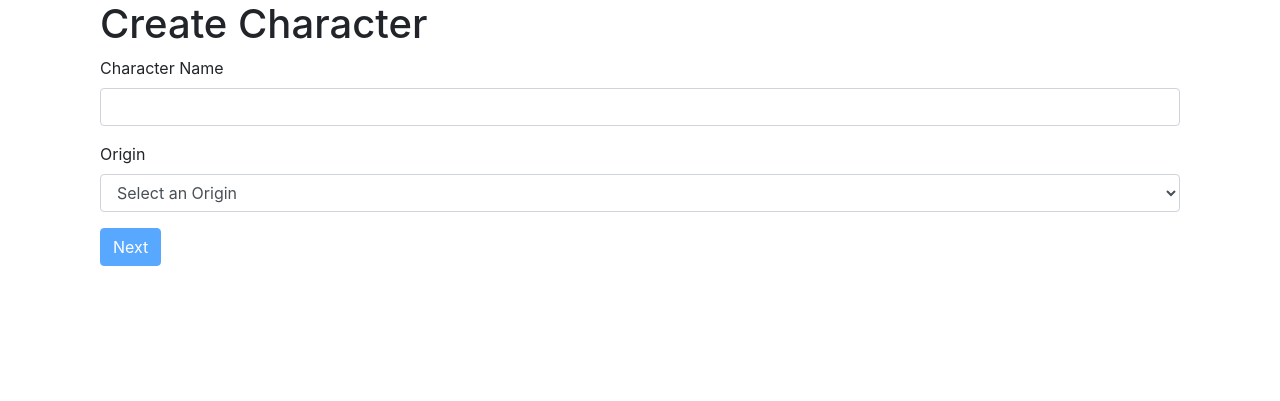
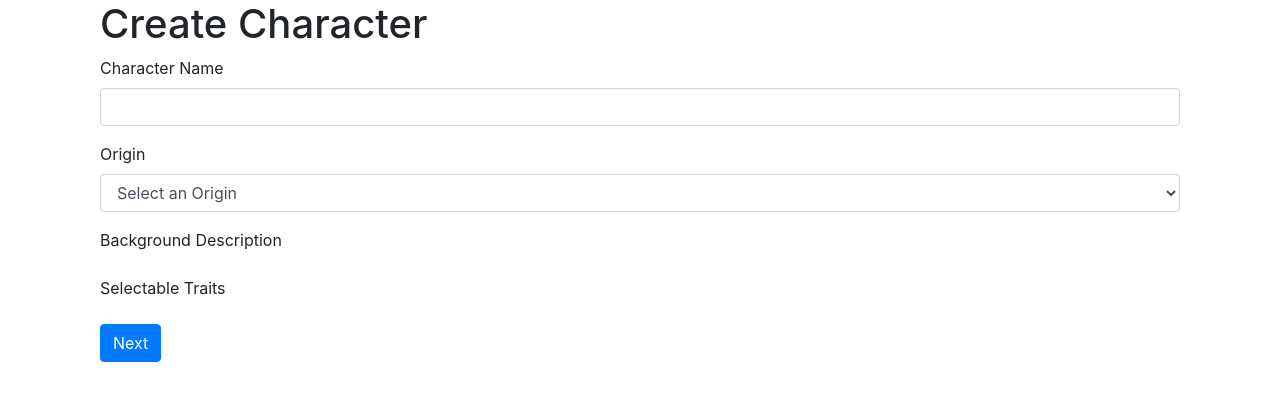
Before and after one commit to Hillgrove/Fallout2D20-Character-Creator, a Flask app: page /choose_origin in a window 1280 px wide. Shown: the part 56-457 px from the top of the page. Run offline with Flask 3, Linux system fonts and the light colour scheme; a user stored in the database is signed in; tables that the repository leaves empty hold one stand-in row (values such as "Sample post"); some libraries are stand-ins or nearby versions.

Commit message:
added trait selection boxes

```diff
--- a/app/forms.py
+++ b/app/forms.py
@@ -1,6 +1,6 @@
 
 from flask_wtf import FlaskForm
-from wtforms import StringField, PasswordField, SubmitField, BooleanField, SelectField, IntegerField, SelectMultipleField
+from wtforms import StringField, PasswordField, SubmitField, BooleanField, SelectField, IntegerField, SelectMultipleField, widgets
 from wtforms.validators import DataRequired, Length, EqualTo, ValidationError, NumberRange
 from app.models import User, Origin, Perk
 import logging
@@ -22,15 +22,39 @@ class LoginForm(FlaskForm):
     remember = BooleanField("Remember Me")
     submit = SubmitField("Login")
 
+
+from flask_wtf import FlaskForm
+from wtforms import StringField, SelectField, SelectMultipleField, SubmitField, widgets
+from wtforms.validators import DataRequired, ValidationError
+from app.models import Origin
+
 class BackgroundForm(FlaskForm):
     name = StringField("Character Name", validators=[DataRequired()])
     origin_id = SelectField("Origin", coerce=int, validators=[DataRequired()])
+    selectable_traits = SelectMultipleField("Selectable Traits", coerce=int, option_widget=widgets.CheckboxInput())
     submit = SubmitField("Next")
 
     def __init__(self, *args, **kwargs):
         super(BackgroundForm, self).__init__(*args, **kwargs)
         # Populate origin choices from the database with a default option
         self.origin_id.choices = [(-1, 'Select an Origin')] + [(origin.id, origin.name) for origin in Origin.query.all()]
+
+        self.origin = None
+        origin_id = kwargs.get('origin_id')
+        if origin_id and origin_id != -1:
+            self.origin = Origin.query.get(origin_id)
+            if self.origin:
+                self.selectable_traits.choices = [(trait.id, trait.name) for trait in self.origin.traits if trait.is_selectable]
+
+    def validate_origin_id(self, field):
+        if field.data == -1:
+            raise ValidationError('You must select a valid origin.')
+
+    def validate_selectable_traits(self, field):
+        if self.origin and len(field.data) > self.origin.selectable_traits_limit:
+            raise ValidationError(f'You can select up to {self.origin.selectable_traits_limit} traits only.')
+
+
 
 class StatForm(FlaskForm):
     strength = IntegerField('Strength', validators=[DataRequired(), NumberRange(min=1, max=10)])
--- a/app/routes.py
+++ b/app/routes.py
@@ -3,7 +3,7 @@ from flask import render_template, redirect, request, url_for, flash, jsonify
 from flask_login import login_user, current_user, logout_user, login_required
 from app import app, db
 from app.forms import RegistrationForm, LoginForm, BackgroundForm, StatForm, PerkForm, DeleteForm, SkillForm
-from app.models import User, Character, Stat, CharacterStat, Perk, CharacterPerk, Skill, CharacterSkill, Origin
+from app.models import User, Character, Stat, CharacterStat, Perk, CharacterPerk, Skill, CharacterSkill, Origin, Trait
 from werkzeug.security import generate_password_hash, check_password_hash
 import logging
 
@@ -91,7 +91,7 @@ def delete_character(character_id):
 @app.route("/choose_origin", methods=["GET", "POST"])
 @login_required
 def choose_origin():
-    form = BackgroundForm()
+    form = BackgroundForm(origin_id=request.form.get('origin_id', type=int, default=-1))
 
     if form.validate_on_submit():
         new_character = Character(
@@ -101,6 +101,11 @@ def choose_origin():
         )
 
         db.session.add(new_character)
+        db.session.commit()
+
+        # Save selected selectable traits for the character
+        selected_traits = form.selectable_traits.data
+        new_character.selectable_traits = Trait.query.filter(Trait.id.in_(selected_traits)).all()
         db.session.commit()
 
         return redirect(url_for("choose_specials", character_id=new_character.id))
@@ -114,29 +119,29 @@ def get_origin_description():
     # Get the origin_id from the request arguments
     origin_id = request.args.get('origin_id', type=int)
 
-    # Query the database for the origin description and traits
+    # Query the database for the origin description
     origin = Origin.query.get(origin_id)
 
-    # Build the stat_ranges dictionary
-    stat_ranges = {}
-    for trait in origin.traits:
-        if "stat" in trait.trait_data:
-            stat_ranges[trait.trait_data["stat"]] = {
-                "min": 1,
-                "max": trait.trait_data["max"]
-            }
+    # Query the database for selectable traits
+    selectable_traits = [{"id": trait.id, "name": trait.name} for trait in origin.traits if trait.is_selectable]
 
-    # Ensure all stats have default max value if not overridden by traits
-    stats = ["Strength", "Perception", "Endurance", "Charisma", "Intelligence", "Agility", "Luck"]
-    for stat in stats:
-        if stat not in stat_ranges:
-            stat_ranges[stat] = {
-                "min": 1,
-                "max": 10
-            }
+    # Return the description and selectable traits as JSON
+    return jsonify(description=origin.description, selectable_traits=selectable_traits)
 
-    # Return the description and stat ranges as JSON
-    return jsonify(description=origin.description, stat_ranges=stat_ranges)
+
+# @app.route("/choose_selectable_traits/<int:character_id>", methods=["GET", "POST"])
+# @login_required
+# def choose_selectable_traits(character_id):
+#     character = Character.query.get_or_404(character_id)
+#     form = SelectableTraitForm(origin_id=character.origin_id)
+
+#     if form.validate_on_submit():
+#         selected_traits = form.selectable_traits.data
+#         character.selectable_traits = Trait.query.filter(Trait.id.in_(selected_traits)).all()
+#         db.session.commit()
+#         return redirect(url_for("character_overview", character_id=character.id))
+
+#     return render_template("choose_selectable_traits.html", form=form, character=character)
 
 
 @app.route("/choose_specials/<int:character_id>", methods=["GET", "POST"])
--- a/app/templates/choose_origin.html
+++ b/app/templates/choose_origin.html
@@ -3,83 +3,91 @@
 {% block content %}
 <div class="container">
     <h1>Create Character</h1>
-    <form method="POST" action="{{ url_for('choose_origin') }}" onsubmit="return validateForm()">
+    <form method="POST" action="{{ url_for('choose_origin') }}">
         {{ form.hidden_tag() }}
         <div class="form-group">
             {{ form.name.label(class="form-control-label") }}
             {{ form.name(class="form-control") }}
+            {% for error in form.name.errors %}
+                <span class="text-danger">{{ error }}</span>
+            {% endfor %}
         </div>
         <div class="form-group">
             {{ form.origin_id.label(class="form-control-label") }}
             {{ form.origin_id(class="form-control", id="origin_id") }}
+            {% for error in form.origin_id.errors %}
+                <span class="text-danger">{{ error }}</span>
+            {% endfor %}
         </div>
-        <div class="form-group" id="description-container" style="display: none;">
+        <div class="form-group">
             <label for="origin_description" class="form-control-label">Background Description</label>
             <p id="origin_description" class="form-control-static"></p>
         </div>
-        <div class="form-group" id="stat-ranges-container" style="display: none;">
-            <label for="stat_ranges" class="form-control-label">Stat Ranges</label>
-            <ul id="stat_ranges" class="form-control-static"></ul>
+        <div class="form-group">
+            {{ form.selectable_traits.label(class="form-control-label") }}
+            <div id="selectable_traits">
+                {% for subfield in form.selectable_traits %}
+                    <div class="form-check">
+                        {{ subfield(class="form-check-input") }}
+                        {{ subfield.label(class="form-check-label") }}
+                    </div>
+                {% endfor %}
+            </div>
+            {% for error in form.selectable_traits.errors %}
+                <span class="text-danger">{{ error }}</span>
+            {% endfor %}
         </div>
         <div class="form-group">
-            {{ form.submit(class="btn btn-primary", disabled=True) }}
+            {{ form.submit(class="btn btn-primary") }}
         </div>
     </form>
 </div>
 
 <script>
-// Function to validate form before submission
-function validateForm() {
-    var originId = document.getElementById('origin_id').value;
-    if (originId == -1) {
-        alert('Please select a valid origin.');
-        return false;
-    }
-    return true;
-}
-
-// JavaScript to dynamically update the background description and stat ranges
+// JavaScript to dynamically update the background description and selectable traits
 document.getElementById('origin_id').addEventListener('change', function() {
+    // Get the selected background ID
     var originId = this.value;
-    var submitButton = document.querySelector('input[type="submit"]');
 
     if (originId == -1) {
-        // Hide description and stat ranges, disable submit button
-        document.getElementById('description-container').style.display = 'none';
-        document.getElementById('stat-ranges-container').style.display = 'none';
-        submitButton.disabled = true;
-    } else {
-        // Make an AJAX request to fetch the description and stat ranges
-        fetch('{{ url_for("get_origin_description") }}?origin_id=' + originId)
-            .then(response => response.json())
-            .then(data => {
-                // Show and update the description paragraph
-                document.getElementById('description-container').style.display = 'block';
-                document.getElementById('origin_description').innerText = data.description;
+        document.getElementById('origin_description').innerText = '';
+        document.getElementById('selectable_traits').innerHTML = '';
+        return;
+    }
 
-                // Show and update the stat ranges
-                document.getElementById('stat-ranges-container').style.display = 'block';
-                var statRanges = document.getElementById('stat_ranges');
-                statRanges.innerHTML = '';
-                for (var stat in data.stat_ranges) {
-                    var range = data.stat_ranges[stat];
-                    var li = document.createElement('li');
-                    li.textContent = `${stat}: Min ${range.min}, Max ${range.max}`;
-                    statRanges.appendChild(li);
-                }
+    // Make an AJAX request to fetch the description and selectable traits
+    fetch('{{ url_for("get_origin_description") }}?origin_id=' + originId)
+        .then(response => response.json())
+        .then(data => {
+            // Update the description paragraph
+            document.getElementById('origin_description').innerText = data.description;
 
-                // Enable the submit button
-                submitButton.disabled = false;
+            // Update the selectable traits
+            var traitsDiv = document.getElementById('selectable_traits');
+            traitsDiv.innerHTML = ''; // Clear previous options
+
+            data.selectable_traits.forEach(function(trait) {
+                var div = document.createElement('div');
+                div.className = 'form-check';
+
+                var checkbox = document.createElement('input');
+                checkbox.type = 'checkbox';
+                checkbox.className = 'form-check-input';
+                checkbox.name = 'selectable_traits';
+                checkbox.value = trait.id;
+                checkbox.id = 'selectable_trait_' + trait.id;
+
+                var label = document.createElement('label');
+                label.className = 'form-check-label';
+                label.htmlFor = 'selectable_trait_' + trait.id;
+                label.innerText = trait.name;
+
+                div.appendChild(checkbox);
+                div.appendChild(label);
+
+                traitsDiv.appendChild(div);
             });
-    }
-});
-
-// Prevent selecting the default value after changing away from it
-document.getElementById('origin_id').addEventListener('focus', function() {
-    var defaultOption = this.querySelector('option[value="-1"]');
-    if (defaultOption) {
-        defaultOption.disabled = true;
-    }
+        });
 });
 </script>
 {% endblock %}
```
Also changed, not shown: app/models.py (+21 -0 lines), scripts/populate_origins_and_traits.py (+27 -2 lines).
